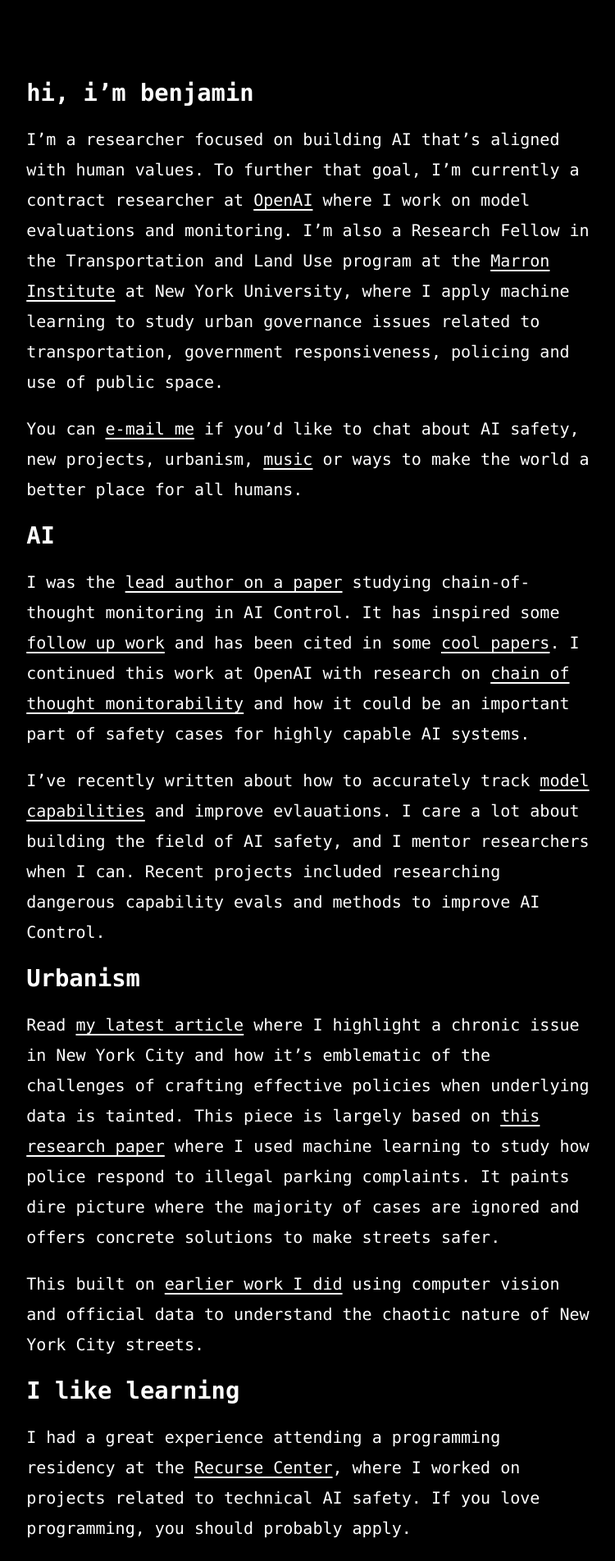
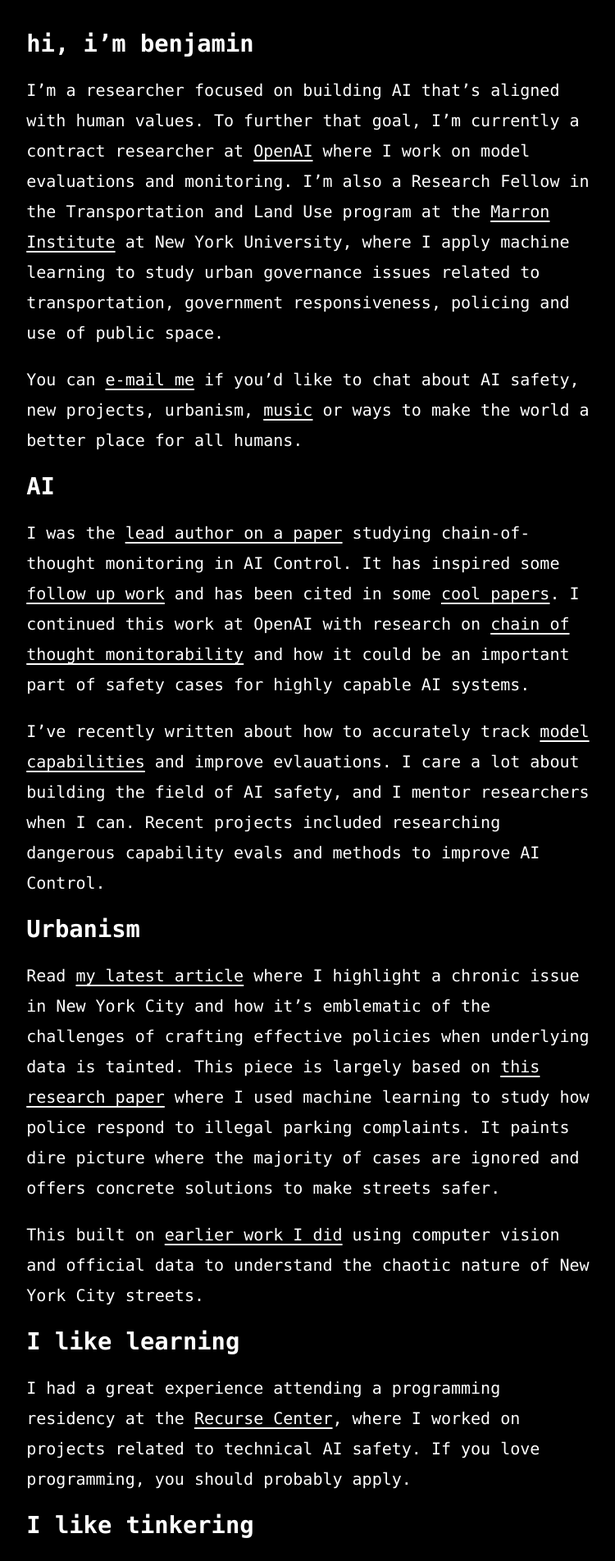
Before and after one commit to benarnav/benarnav.github.io, a Jekyll site: the page built from index.md, in a window 1280 px wide. Shown: the top 1904 px of the page at 82% size, without its empty margins (261-1011 px from the left). Built offline with Jekyll 4.4.1, drawn with Linux system fonts in a browser that asks for light colours; some web fonts are replaced.

Commit message:
tighten up that spacing

```diff
--- a/assets/css/mono.css
+++ b/assets/css/mono.css
@@ -149,7 +149,7 @@ a:focus-visible {
 
 .mono-layout__section {
   min-height: 100vh;
-  padding: clamp(40px, 8vw, 96px) clamp(24px, 6vw, 72px);
+  padding: clamp(15px, 3vw, 36px) clamp(15px, 3vw, 36px);
   display: flex;
   justify-content: center;
 }
@@ -177,6 +177,6 @@ a:focus-visible {
 
   .mono-layout__section {
     min-height: auto;
-    padding: 28px 20px 40px;
+    padding: 18px 16px 24px;
   }
 }
```
